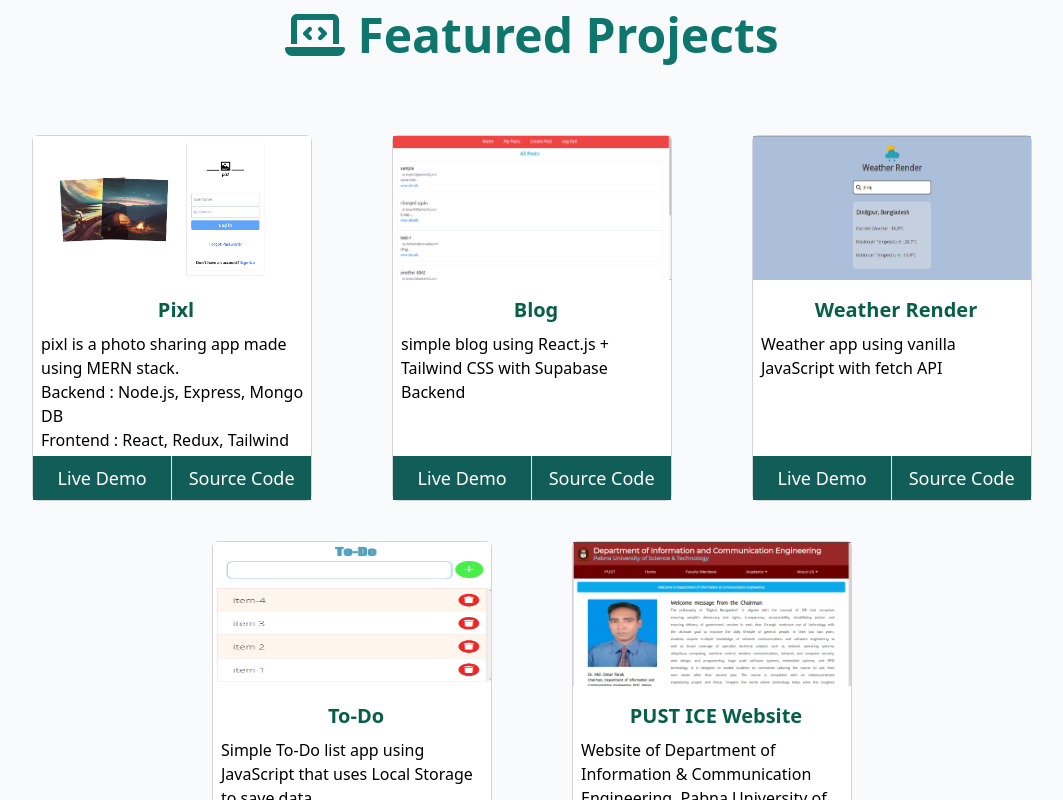
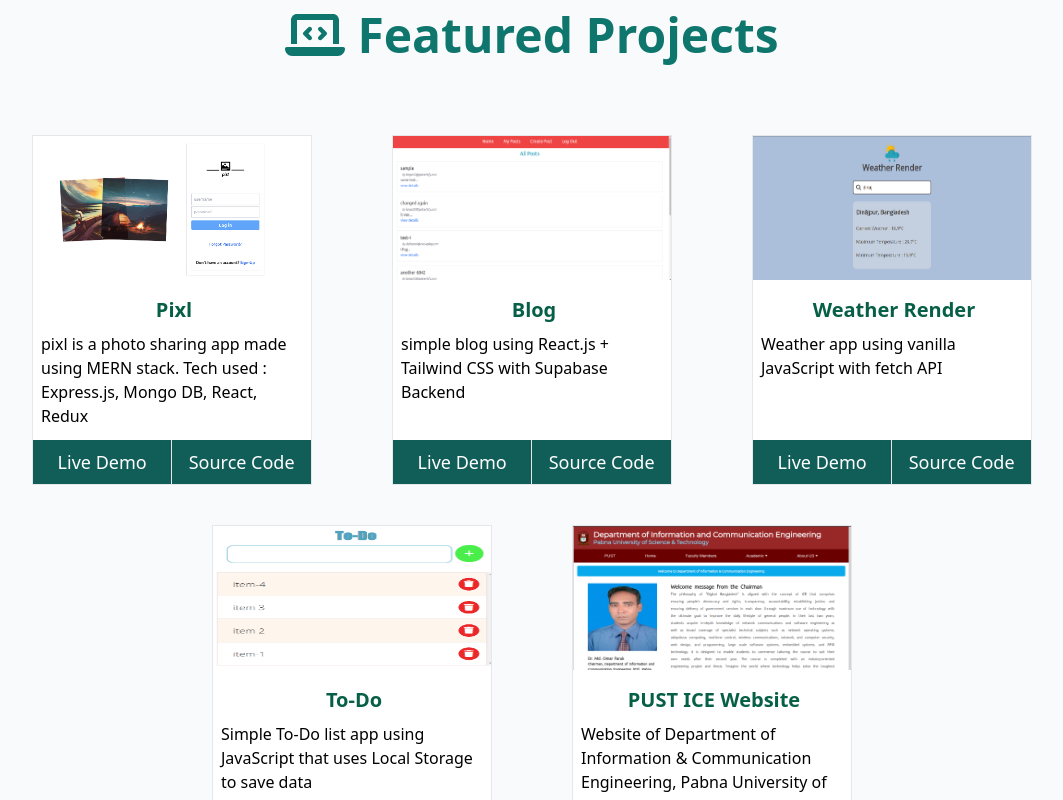
Before and after one commit to OlyMahmudMugdho/portfolio-improved, a React (Create React App) app: page / in a window 1280 px wide. Shown: the part 2160-2960 px from the top of the page, without its empty margins (108-1171 px from the left). Built offline with nearby package versions, Linux system fonts and the light colour scheme; no server answers.

Commit message:
ui fixed

```diff
--- a/src/components/Project.js
+++ b/src/components/Project.js
@@ -3,11 +3,11 @@
 const Project = (props) => {
 
     return (
-        <div className="flex flex-col md:w-56 lg:w-3/12 md:mx-10 mx-3 my-3 md:my-5 border border-solid rounded-md border-zinc-300 bg-white">
+        <div className="flex flex-col project-item md:w-56 lg:w-3/12 md:mx-10 mx-3 my-3 md:my-5 border border-solid rounded-sm border-slate-800  bg-white">
             <div className="w-full">
                 <img src={props.imgName} alt="name of the project" className="h-36 w-full" />
             </div>
-            <div className="py-2 h-44 lg:pl-2">
+            <div className="py-2 work-desc h-40 lg:pl-2 w-full px-1">
                 <h1 className="text-center text-xl font-bold text-emerald-800 my-2">
                     {props.title}
                 </h1>
--- a/src/components/Skill.js
+++ b/src/components/Skill.js
@@ -18,6 +18,7 @@ import netlifyLogo from '../images/skills/netlifyLogo.svg';
 import Linux from '../images/skills/Linux.png';
 import postgresql from "./../images/skills/postgresql.svg";
 import csharp from "./../images/skills/csharp.svg";
+import typescript from "./../images/skills/typescript.svg";
 import { FontAwesomeIcon } from "@fortawesome/react-fontawesome";
 import { faCode } from "@fortawesome/free-solid-svg-icons";
 
@@ -45,6 +46,7 @@ const Skill = () => {
                 <SingleSkill imgName={csharp} skillName={"C#"} />
                 <SingleSkill imgName={pythonLogo} skillName={"Python"} />
                 <SingleSkill imgName={jsLogo} skillName={"JavaScript"} />
+                <SingleSkill imgName={typescript} skillName={"TypeScript"} />
                 <SingleSkill imgName={htmlLogo} skillName={"HTML"} />
                 <SingleSkill imgName={cssLogo} skillName={"CSS"} />
                 <SingleSkill imgName={gitLogo} skillName={"Git"} />
--- a/src/components/Work.js
+++ b/src/components/Work.js
@@ -23,9 +23,8 @@ const Work = () => {
                 <Project
                     imgName={pixl}
                     title={"Pixl"}
-                    body={"pixl is a photo sharing app made using MERN stack."}
-                    extra1={"Backend : Node.js, Express, Mongo DB"}
-                    extra2={"Frontend : React, Redux, Tailwind CSS"}
+                    body={"pixl is a photo sharing app made using MERN stack. Tech used : Express.js, Mongo DB, React, Redux"}
+                    extra1={" "}
                     liveUrl={"https://pixl-mern.netlify.app/"}
                     sourceCode={"https://github.com/OlyMahmudMugdho/instagram"}
                 />
```
